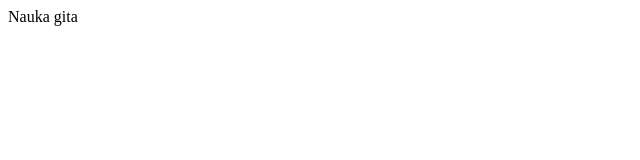
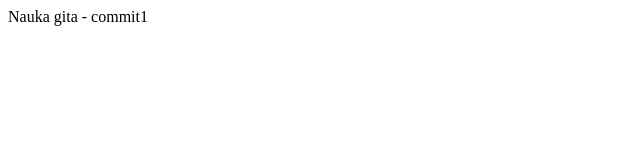
Before and after one commit to Maria-Gozdawa-Golebiowska/nauka-gita-2, a plain HTML site: page index.html in a window 1280 px wide. Shown: the full height of the page, 0-640 px from the left. Drawn offline with Linux system fonts and the light colour scheme.

Commit message:
Update index.html commit 1

```diff
--- a/index.html
+++ b/index.html
@@ -6,6 +6,6 @@
     <title>Nauka gita-2-2</title>
 </head>
 <body>
-    Nauka gita
+    Nauka gita - commit1
 </body>
 </html>
```
